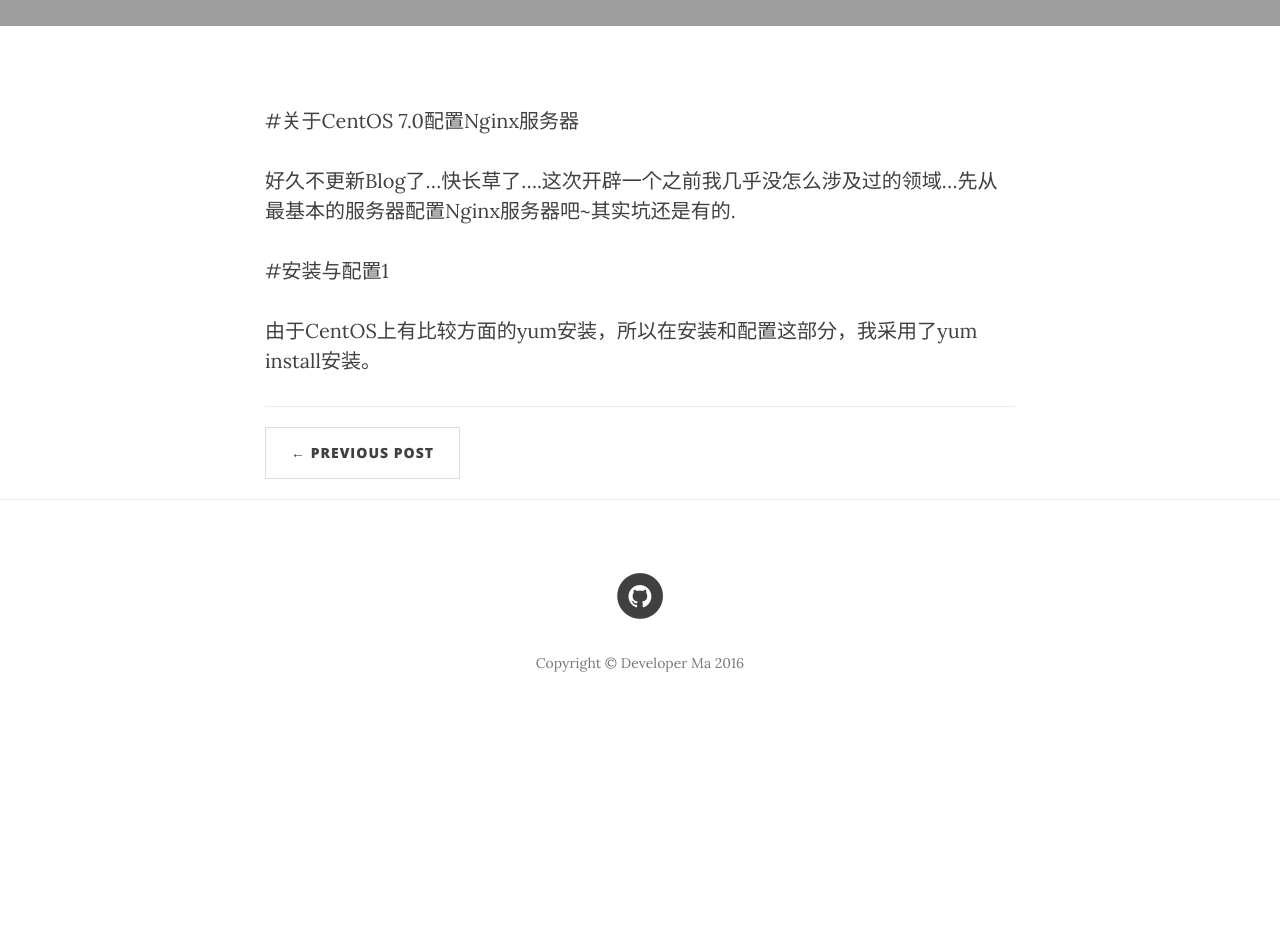
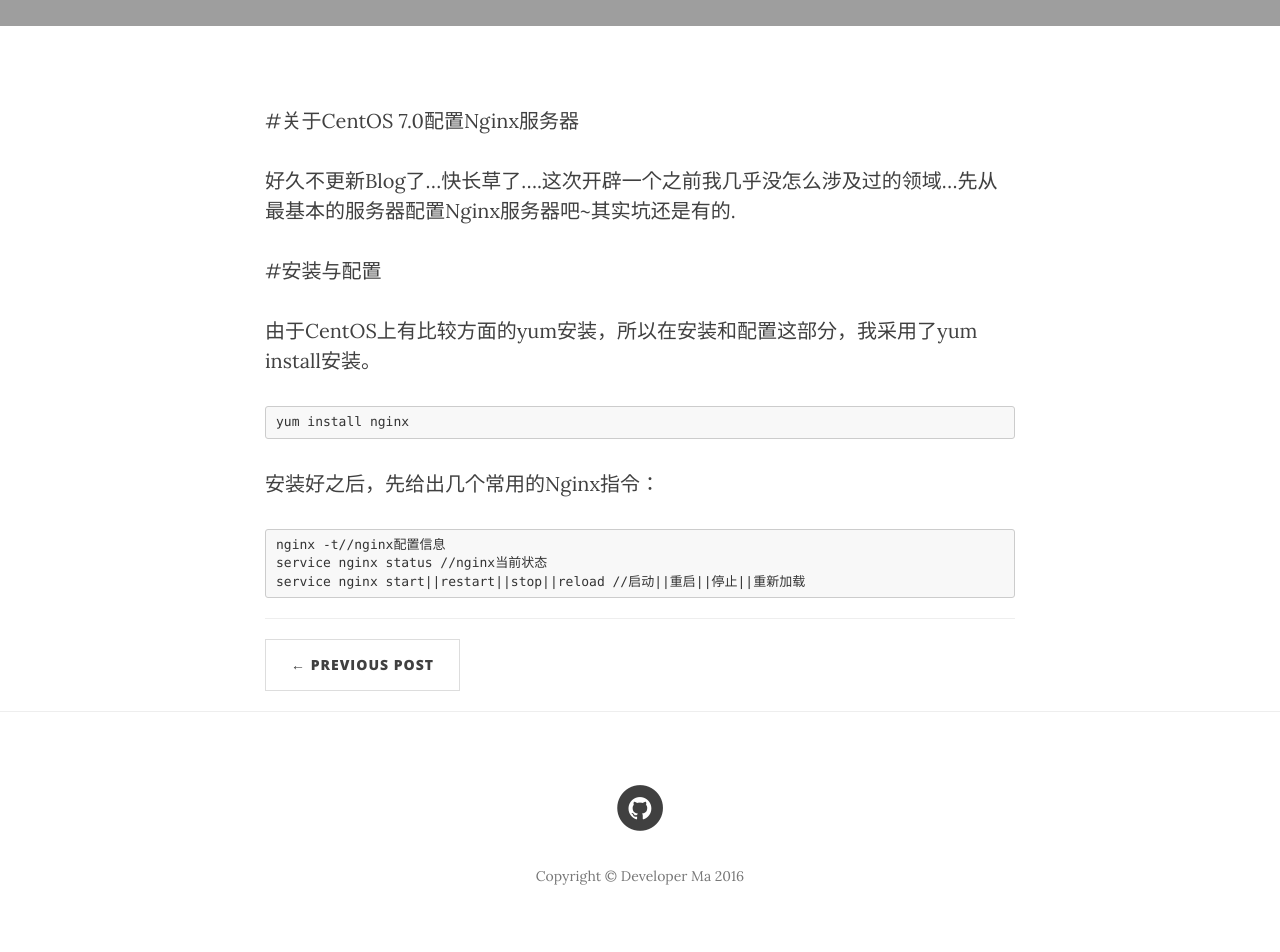
Before and after one commit to RexMa88/rexma88.github.com, a Jekyll site: the page built from _posts/2016-02-25-关于CentOS7.0配置Nginx服务器.md, in a window 1280 px wide. Shown: the part 510-1462 px from the top of the page. Built offline with Jekyll 4.4.1, drawn with Linux system fonts in a browser that asks for light colours; nearby versions of some CDN libraries; before the commit the page ends 1249 px from its top, so only the background shows below that; grey boxes are pictures that could not be loaded.

Commit message:
fix Centos configure Nginx

```diff
--- a/_posts/2016-02-25-关于CentOS7.0配置Nginx服务器.md
+++ b/_posts/2016-02-25-关于CentOS7.0配置Nginx服务器.md
@@ -12,6 +12,14 @@
 好久不更新Blog了...快长草了....这次开辟一个之前我几乎没怎么涉及过的领域...先从最基本的服务器配置Nginx服务器吧~其实坑还是有的.
 
 
-#安装与配置1
+#安装与配置
 
 由于CentOS上有比较方面的yum安装，所以在安装和配置这部分，我采用了yum install安装。
+
+	yum install nginx
+
+安装好之后，先给出几个常用的Nginx指令：
+
+	nginx -t//nginx配置信息
+	service nginx status //nginx当前状态
+	service nginx start||restart||stop||reload //启动||重启||停止||重新加载
```
